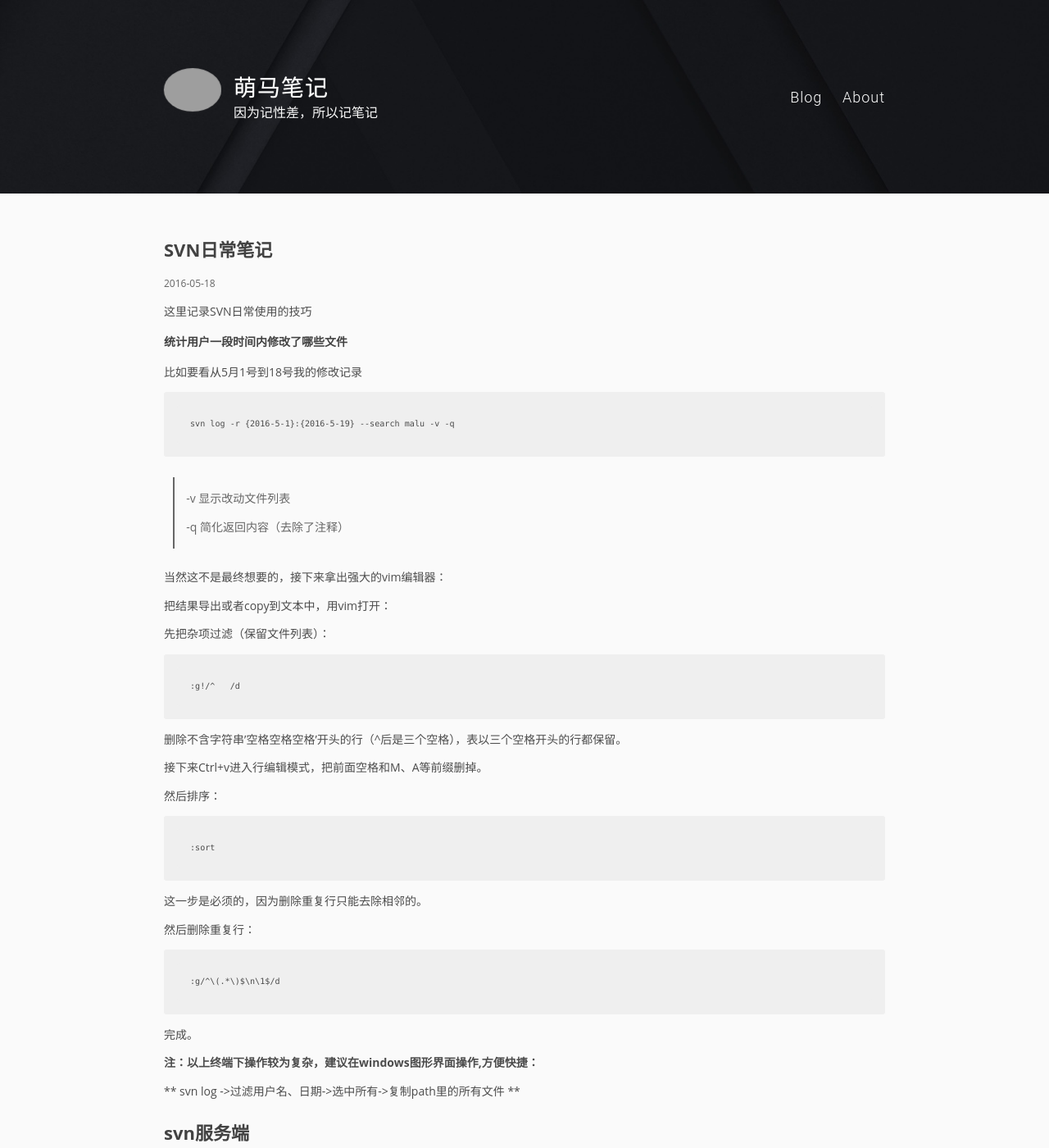
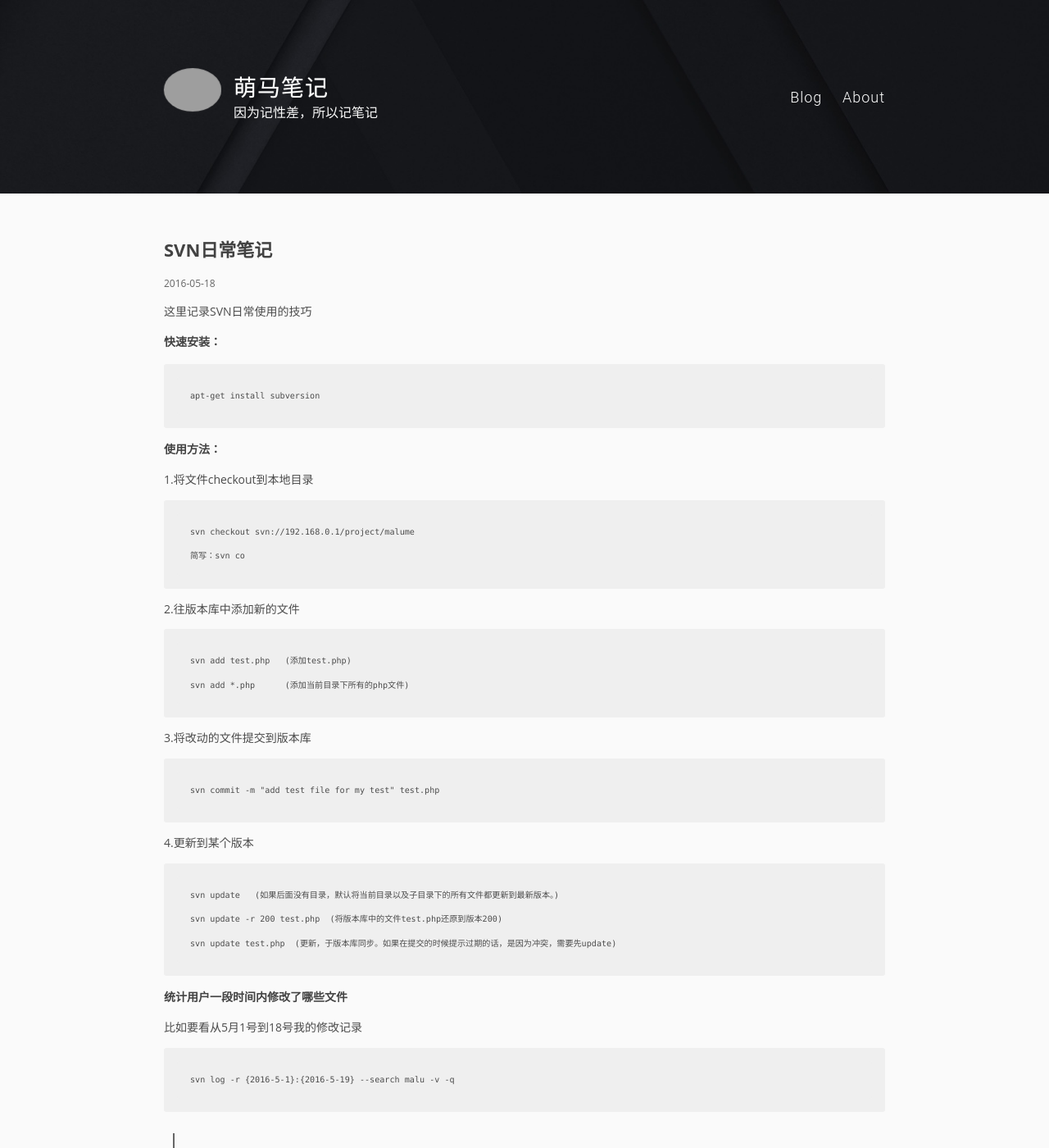
Before and after one commit to pingmalu/pingmalu.github.io, a Jekyll site: the page built from _posts/2016-05-18-SVN日常笔记.md, in a window 1280 px wide and 1400 px high. Shown: the whole window at 82% size. Built offline with Jekyll 4.4.1, drawn with Linux system fonts in a browser that asks for light colours; nearby versions of some CDN libraries; grey boxes are pictures that could not be loaded.

Commit message:
'update'

```diff
--- a/_posts/2016-05-18-SVN日常笔记.md
+++ b/_posts/2016-05-18-SVN日常笔记.md
@@ -4,6 +4,37 @@ title: SVN日常笔记
 ---
 
 这里记录SVN日常使用的技巧
+
+### 快速安装：
+
+	apt-get install subversion
+
+### 使用方法：
+
+1.将文件checkout到本地目录
+
+	svn checkout svn://192.168.0.1/project/malume
+
+	简写：svn co
+
+2.往版本库中添加新的文件
+
+	svn add test.php   (添加test.php)
+
+	svn add *.php      (添加当前目录下所有的php文件)
+
+3.将改动的文件提交到版本库
+
+	svn commit -m "add test file for my test" test.php
+
+4.更新到某个版本
+
+	svn update   (如果后面没有目录，默认将当前目录以及子目录下的所有文件都更新到最新版本。)
+
+	svn update -r 200 test.php  (将版本库中的文件test.php还原到版本200)
+
+	svn update test.php  (更新，于版本库同步。如果在提交的时候提示过期的话，是因为冲突，需要先update)
+
 
 ### 统计用户一段时间内修改了哪些文件
 
```
